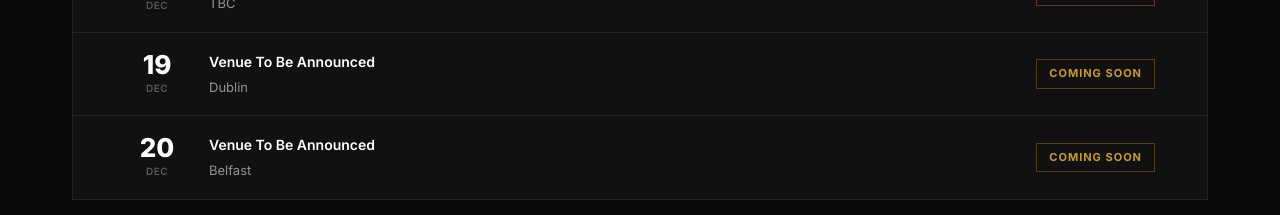
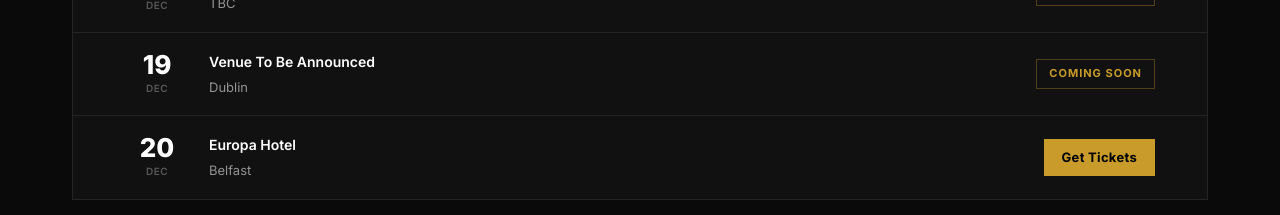
Before and after one commit to basilkbaby/event-marketing-site, an Angular app: page / in a window 1280 px wide. Shown: the part 3340-3555 px from the top of the page. Built offline with nearby package versions, Linux system fonts and the light colour scheme.

Commit message:
commit changes

```diff
--- a/src/app/components/artist-tour-card/artist-tour-card.component.ts
+++ b/src/app/components/artist-tour-card/artist-tour-card.component.ts
@@ -37,6 +37,7 @@ export class ArtistTourCardComponent {
   }
 
   getBookingUrl(date: TourDate): string {
+    if (date.bookingUrl) return date.bookingUrl;
     if (!date.bookingId) return '#';
     return `${environment.bookingBaseUrl}/events/${date.bookingId}`;
   }
@@ -49,12 +50,12 @@ export class ArtistTourCardComponent {
       date: date.date,
       price: date.price
     });
-    if (date.bookingId) {
+    if (date.bookingId || date.bookingUrl) {
       this.analytics.bookingRedirect({
         artistName: this.tour.artistName,
         tourName: this.tour.tourName,
         city: date.city,
-        bookingId: date.bookingId
+        bookingId: date.bookingId ?? date.bookingUrl!
       });
     }
   }
--- a/src/core/models/artist-tour.model.ts
+++ b/src/core/models/artist-tour.model.ts
@@ -8,6 +8,7 @@ export interface TourDate {
   price?: number;
   status: 'on-sale' | 'limited' | 'sold-out' | 'tbc';
   bookingId?: string;
+  bookingUrl?: string;
   comingSoon?: boolean;
 }
 
--- a/src/core/services/event.service.ts
+++ b/src/core/services/event.service.ts
@@ -177,10 +177,11 @@ export class EventService {
         {
           id: 309,
           date: '20 December, 2026',
-          venue: 'Venue To Be Announced',
+          venue: 'Europa Hotel',
           city: 'Belfast',
           status: 'on-sale',
-          comingSoon: true
+          bookingUrl: 'https://jaksquare.uk/tickets/insomnia/',
+          comingSoon: false
         }
       ],
       image: 'https://eventmanagementimages.blob.core.windows.net/v4-entertainment/mentalist-aathi.jpeg'
```
